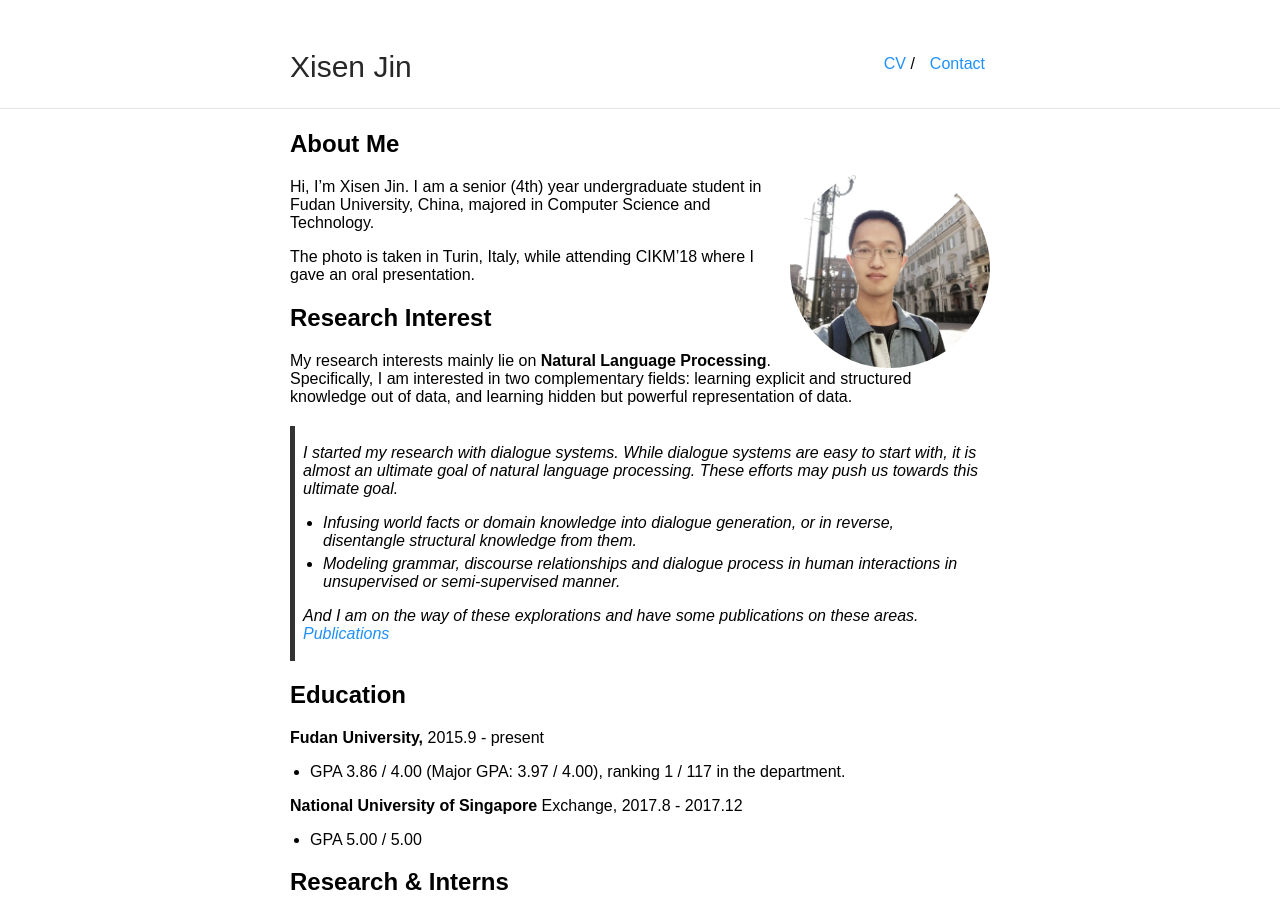
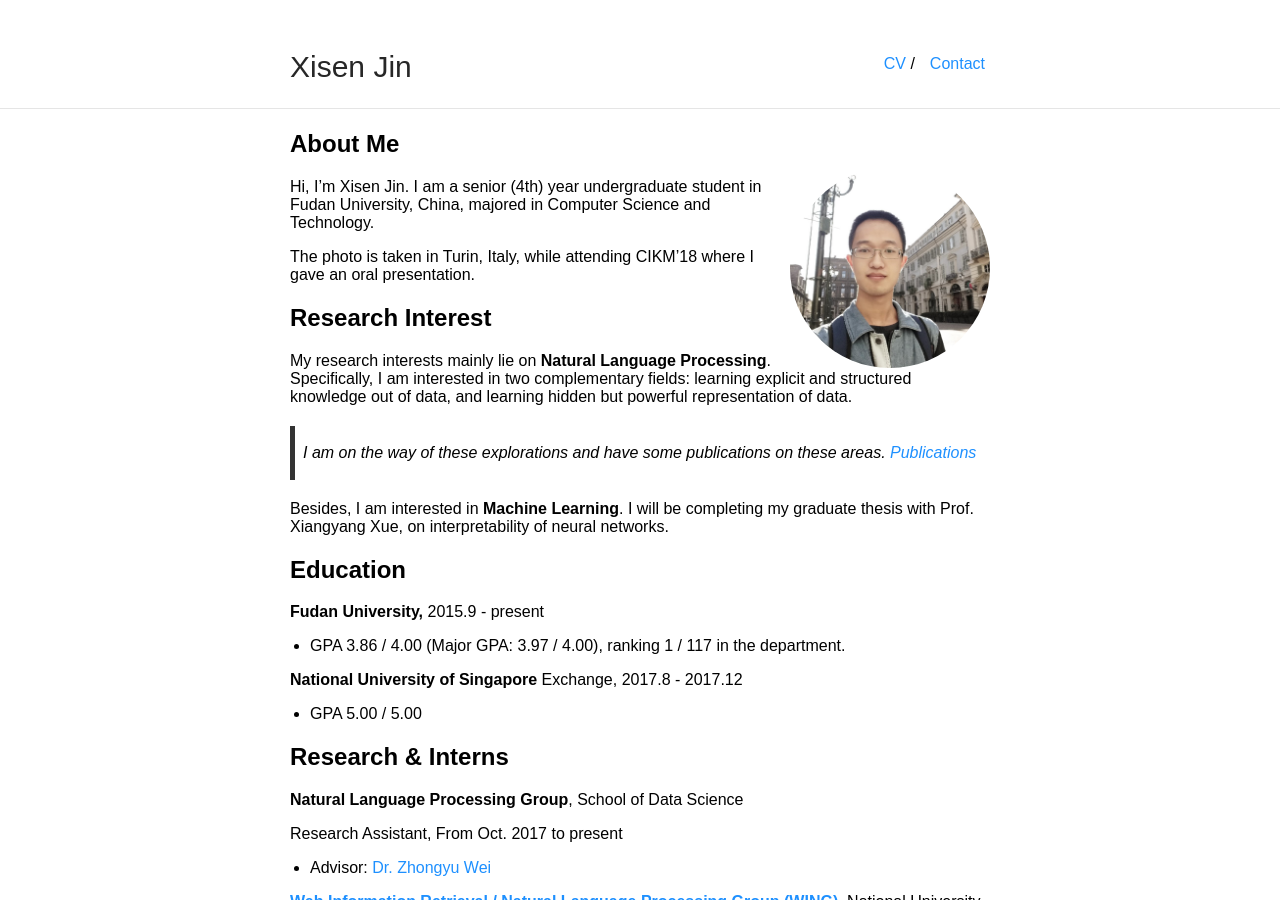
Before and after one commit to AuCson/aucson.github.io, a Jekyll site: the page built from index.md, in a window 1280 px wide and 900 px high. Built offline with Jekyll 4.4.1, drawn with Linux system fonts in a browser that asks for light colours; our own code applies the rules of GitHub Pages for plain Markdown files.

Commit message:
Update index.md

```diff
--- a/index.md
+++ b/index.md
@@ -10,12 +10,9 @@ The photo is taken in Turin, Italy, while attending CIKM'18 where I gave an oral
 ## Research Interest
 
 My research interests mainly lie on **Natural Language Processing**. Specifically, I am interested in two complementary fields: learning explicit and structured knowledge out of data, and learning hidden but powerful representation of data.
+> I am on the way of these explorations and have some publications on these areas. [Publications](#publications)
 
-> I started my research with dialogue systems. While dialogue systems are easy to start with, it is almost an ultimate goal of natural language processing. These efforts may push us towards this ultimate goal.
-> - Infusing world facts or domain knowledge into dialogue generation, or in reverse, disentangle structural knowledge from them.
-> - Modeling grammar, discourse relationships and dialogue process in human interactions in unsupervised or semi-supervised manner.
->
-> And I am on the way of these explorations and have some publications on these areas. [Publications](#publications)
+Besides, I am interested in **Machine Learning**. I will be completing my graduate thesis with Prof. Xiangyang Xue, on interpretability of neural networks.
 
 ## Education
 
```
